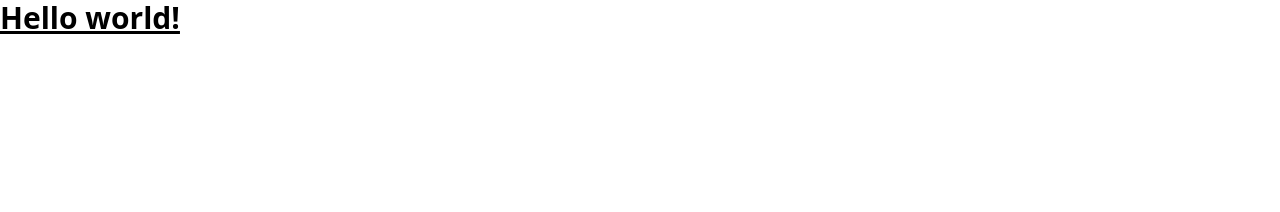
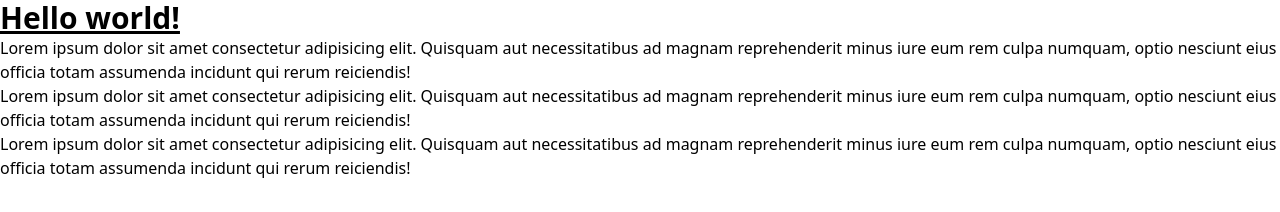
Before and after one commit to bsadi1311-rgb/day13, a website: page src/index.html in a window 1280 px wide. Drawn offline with nearby package versions, Linux system fonts and the light colour scheme; files that its build step writes are made by us from their sources.

Commit message:
yagon text

```diff
--- a/src/index.html
+++ b/src/index.html
@@ -9,5 +9,8 @@
   <h1 class="text-3xl font-bold underline">
     Hello world!
   </h1>
+    <p>Lorem ipsum dolor sit amet consectetur adipisicing elit. Quisquam aut necessitatibus ad magnam reprehenderit minus iure eum rem culpa numquam, optio nesciunt eius officia totam assumenda incidunt qui rerum reiciendis!</p>
+    <p>Lorem ipsum dolor sit amet consectetur adipisicing elit. Quisquam aut necessitatibus ad magnam reprehenderit minus iure eum rem culpa numquam, optio nesciunt eius officia totam assumenda incidunt qui rerum reiciendis!</p>
+  <p>Lorem ipsum dolor sit amet consectetur adipisicing elit. Quisquam aut necessitatibus ad magnam reprehenderit minus iure eum rem culpa numquam, optio nesciunt eius officia totam assumenda incidunt qui rerum reiciendis!</p>
 </body>
 </html>
```
